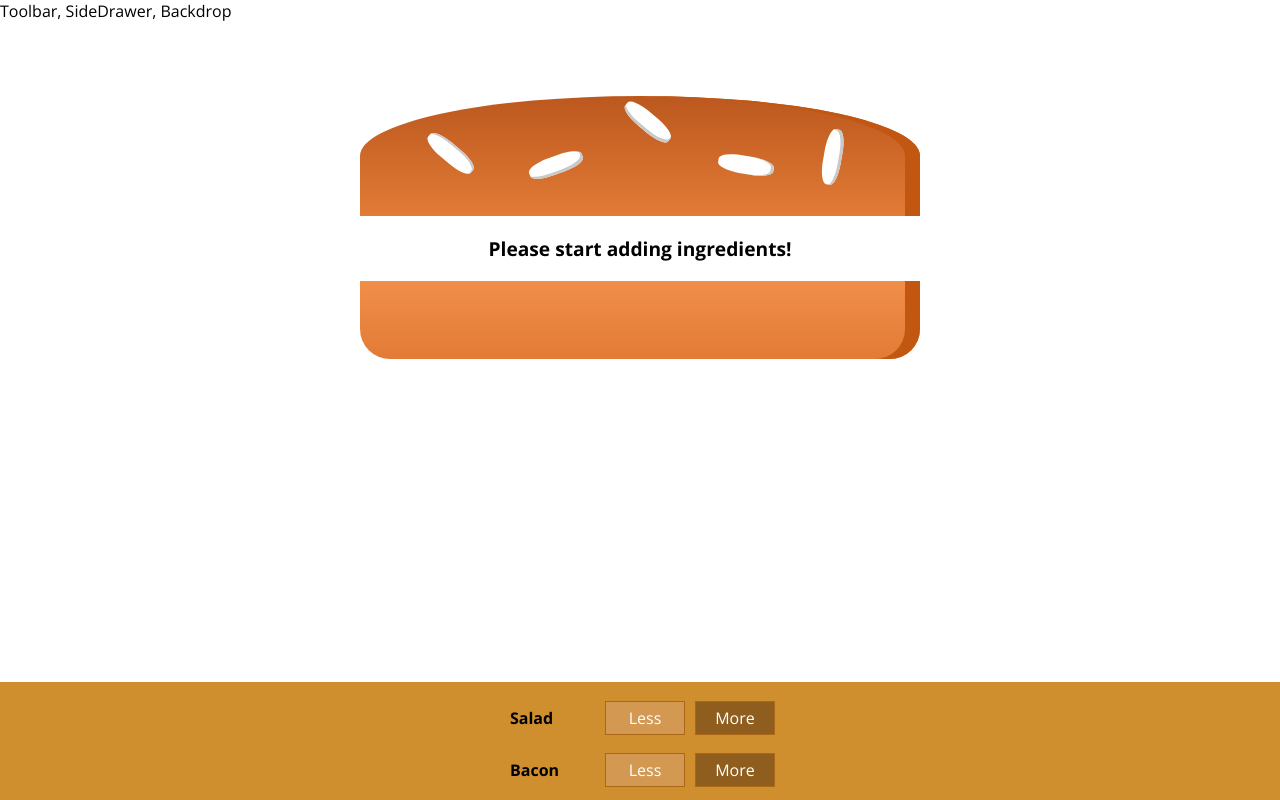
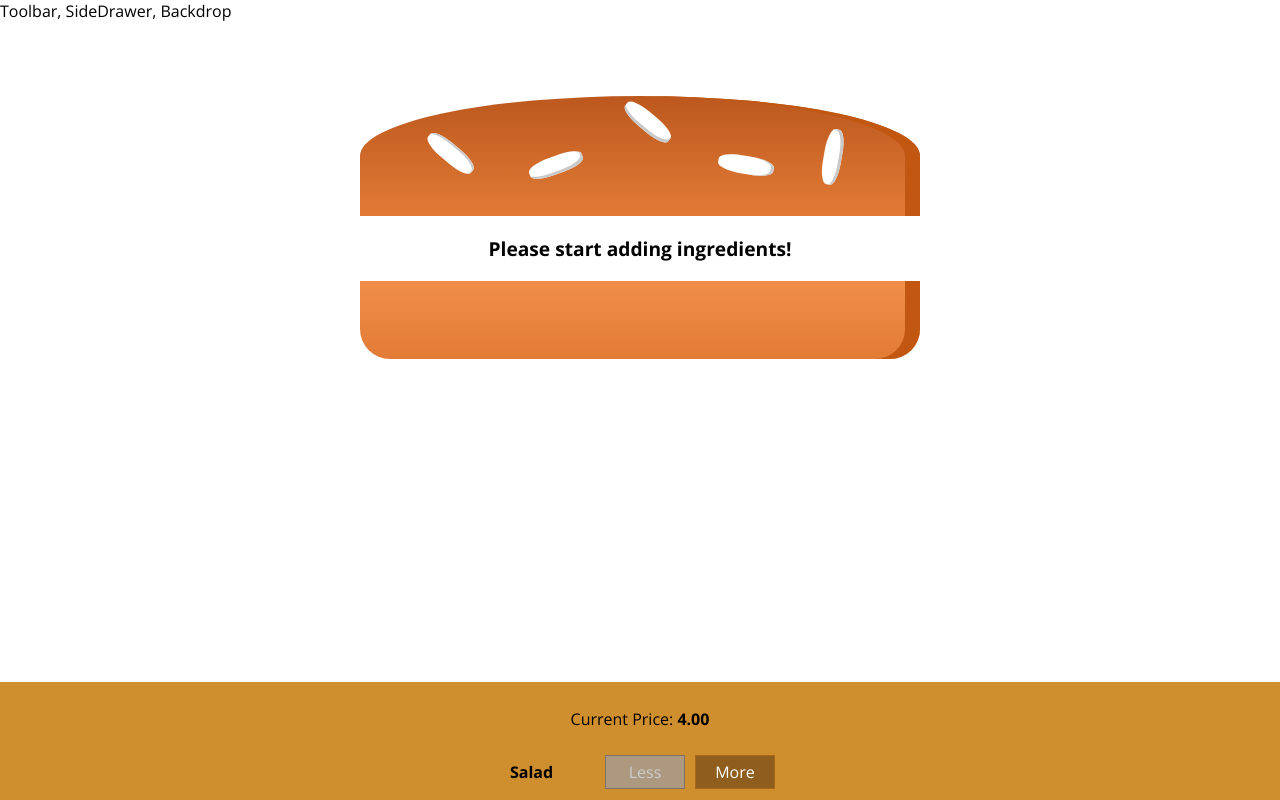
Before and after one commit to maquilon/ReactBurgerApp, a React app in the folder burger-app/: page / in a window 1280 px wide. Shown: the top 800 px of the page. Built offline with nearby package versions, Linux system fonts and the light colour scheme.

Commit message:
Added display of price

```diff
--- a/burger-app/src/components/Burger/BuildControls/BuildControls.js
+++ b/burger-app/src/components/Burger/BuildControls/BuildControls.js
@@ -12,14 +12,14 @@ const controls = [
 
 const buildControls = (props) => (
     <div className={classes.BuildControls}>
-        {/* <p>Current Price: <strong>{props.price.toFixed(2)}</strong></p> */}
+        <p>Current Price: <strong>{props.price.toFixed(2)}</strong></p>
         {controls.map(ctrl => (
             <BuildControl
                 key={ctrl.label}
                 label={ctrl.label}
                 added={() => props.ingredientAdded(ctrl.type)}
                 removed={() => props.ingredientRemoved(ctrl.type)}
-                // disabled={props.disabled[ctrl.type]}
+                disabled={props.disabled[ctrl.type]}
                 />
         ))}
         <button
--- a/burger-app/src/containers/BurgerBuilder/BurgerBuilder.js
+++ b/burger-app/src/containers/BurgerBuilder/BurgerBuilder.js
@@ -6,7 +6,7 @@ import BuildControls from '../../components/Burger/BuildControls/BuildControls';
 
 const INGREDIENT_PRICES = {
     salad: 0.5,
-    chesse: 0.4,
+    cheese: 0.4,
     meat: 1.3,
     bacon: 0.7
 }
@@ -29,23 +29,48 @@ class BurgerBuilder extends Component {
             ...this.state.ingredients
         }
         updatedIngredients[type] = updatedCount;
-        const priceAddition =  INGREDIENT_PRICES[type];
+        const priceAddition = INGREDIENT_PRICES[type];
 
         const oldPrice = this.state.totalPrice;
         const newPrice = oldPrice + priceAddition;
-        this.setState({ totalPrice: newPrice , ingredients: updatedIngredients })
+        this.setState({ totalPrice: newPrice, ingredients: updatedIngredients })
     }
 
     removeIngredientHandler = (type) => {
+        const oldCount = this.state.ingredients[type];
+        if (oldCount <= 0) {
+            return;
+        }
+        const updatedCount = oldCount - 1;
+        const updatedIngredients = {
+            ...this.state.ingredients
+        }
+        updatedIngredients[type] = updatedCount;
+        const priceDeduction = INGREDIENT_PRICES[type];
 
+        const oldPrice = this.state.totalPrice;
+        const newPrice = oldPrice + priceDeduction;
+        this.setState({ totalPrice: newPrice, ingredients: updatedIngredients })
     }
 
     render() {
+        const disabledInfo = {
+            ...this.state.ingredients
+        };
+
+        for (let key in disabledInfo) {
+            disabledInfo[key] = disabledInfo[key] <= 0
+        }
+
         return (
+
             <Aux>
-                <Burger ingredients={this.state.ingredients }/>
+                <Burger ingredients={this.state.ingredients} />
                 <BuildControls
-                    ingredientAdded= {this.addIngredientHandler}
+                    ingredientAdded={ this.addIngredientHandler }
+                    ingredientRemoved={ this.removeIngredientHandler }
+                    disabled = {disabledInfo}
+                    price = {this.state.totalPrice}
                 />
             </Aux>
 
```
Also changed, not shown: burger-app/src/components/Burger/Burger.js (line endings or trailing spaces).
